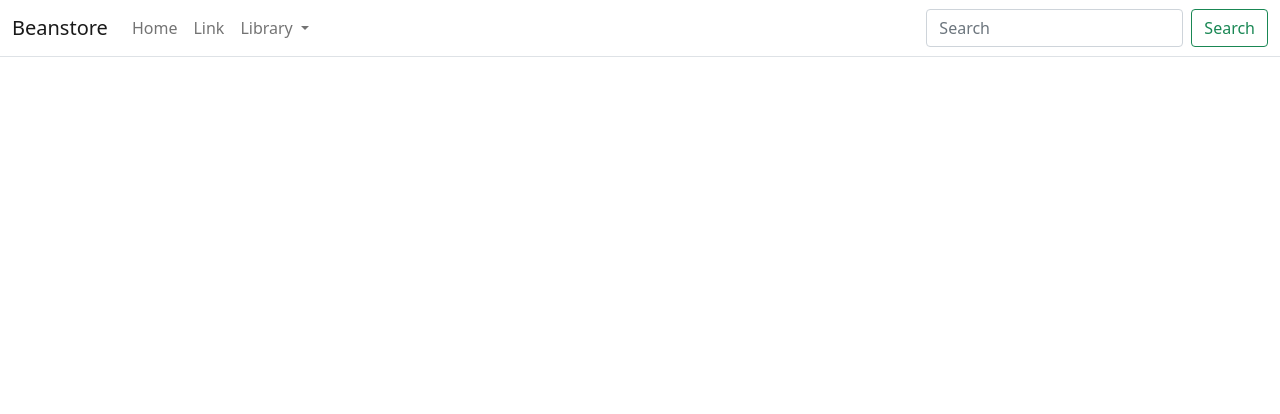
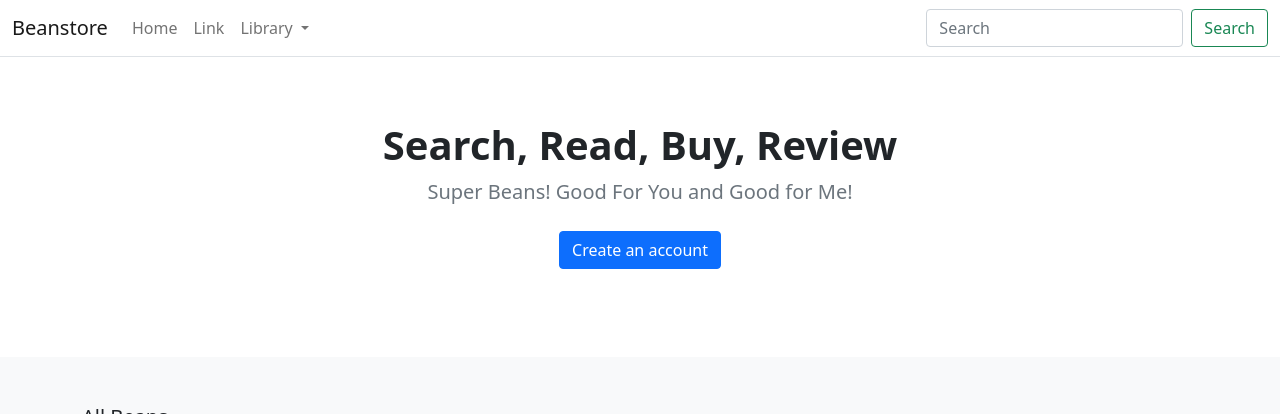
Before and after one commit to JoeComputational/djangoshop, a Django app: page / in a window 1280 px wide. Shown: the top 414 px of the page. Run offline with Django 4.2, Linux system fonts and the light colour scheme; data comes from the database, SQL or seed files in the repository.

Commit message:
Reworked the index.html. Following the Bootstrap and altered to suit my site

```diff
--- a/ecommerce/store/models.py
+++ b/ecommerce/store/models.py
@@ -1,4 +1,5 @@
 from django.db import models
+from django.urls import reverse
 from django.contrib.auth.models import User
 
 class Category(models.Model):
@@ -7,10 +8,10 @@ class Category(models.Model):
     #Slug name is the category used in the url bar for direction - setting a max character for this - can only have one slug with the same name
     slug = models.SlugField(max_length=255, unique=True)
 
-
     class Meta:
         #Setting a plural name for django setting categorys - so correctly altered to use categories
         verbose_name_plural = 'categories'
+
 
     def __str__(self):
         #Returned data is brough up by name and not by dataset type
@@ -38,6 +39,9 @@ class Product(models.Model):
         #allows sorting within the application - such as ordering lists by price etc/last item added
         ordering = ('-created',)
 
+    def get_absolute_url(self):
+            return reverse('store:product_detail', args=[self.slug])
+
     def __str__(self):
         #returns added item name when processing it
         return self.itemname
--- a/ecommerce/templates/store/index.html
+++ b/ecommerce/templates/store/index.html
@@ -1,3 +1,52 @@
 {% extends "./follow.html" %}
 {% load static %}
 {% block title %}Home{% endblock %}
+{% block content %}
+
+
+<main>
+
+  <section class="py-5 text-center container">
+    <div class="row py-lg-3">
+      <div class="col-lg-6 col-md-8 mx-auto">
+        <h1 class="h1 fw-bold">Search, Read, Buy, Review</h1>
+        <p class="lead text-muted">Super Beans! Good For You and Good for Me!</p>
+        <p>
+          <a href="#" class="btn btn-primary my-2">Create an account</a>
+        </p>
+      </div>
+    </div>
+  </section>
+
+  <div class="album py-5 bg-light">
+    <div class="container">
+
+      <div class="pb-3 h5">All Beans</div>
+      <div class="row row-cols-1 row-cols-sm-2 row-cols-md-5 g-3">
+
+        {% for product in products %}
+
+        <div class="col">
+          <div class="card shadow-sm">
+            <img class="img-fluid" alt="Responsive image" src="{{ product.image.url }}">
+            <div class="card-body">
+              <p class="card-text">
+
+              </p>
+              <div class="d-flex justify-content-between align-items-center">
+                <small class="text-muted">Delicious and Nutritious</small>
+              </div>
+            </div>
+          </div>
+        </div>
+
+        {% endfor %}
+
+      </div>
+    </div>
+  </div>
+
+
+</main>
+
+{% endblock %}
```
